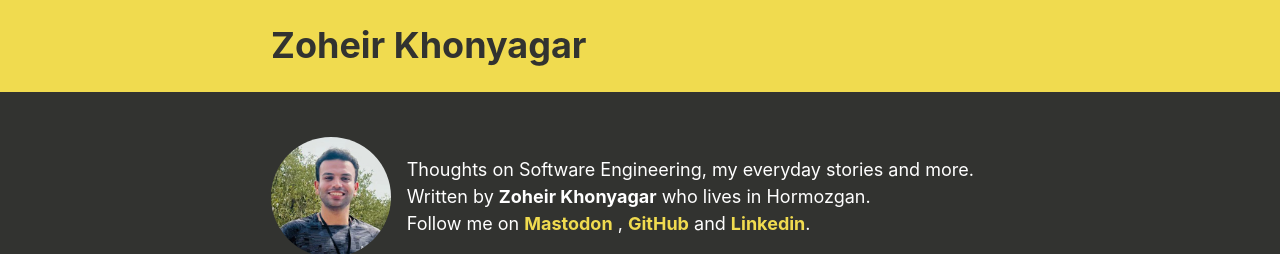
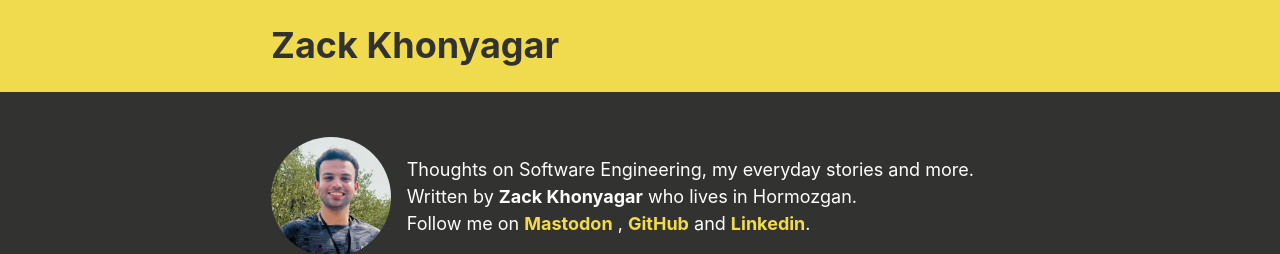
Before and after one commit to zoheirkhonyagar/zoheirkhonyagar.github.io-develop, a Gatsby site: page / in a window 1280 px wide. Shown: the top 254 px of the page. Built offline with nearby package versions, Linux system fonts and the light colour scheme; Gatsby itself is replaced by a stand-in of ours.

Commit message:
faet: changed name

```diff
--- a/gatsby-config.js
+++ b/gatsby-config.js
@@ -1,6 +1,6 @@
 module.exports = {
   siteMetadata: {
-    title: `Zoheir Khonyagar`,
+    title: `Zack Khonyagar`,
     description: `Thoughts on Software Engineering, my everyday things and more.`,
     author: `@zoheirkhonyagar`,
   },
--- a/src/pages/blog/2019-08-24/index.md
+++ b/src/pages/blog/2019-08-24/index.md
@@ -2,7 +2,7 @@
 path: "/hello-friend"
 date: "2019-08-24"
 title: "Hello friend"
-author: "Zoheir Khonyagar"
+author: "Zack Khonyagar"
 ---
 
 > Hello, friend. "Hello, friend". That's lame. Maybe I should give you a name, but that's a slippery slope. You're only in my head. We have to remember that. Shit. It's actually happened, I'm talking to an imaginary person.
--- a/src/pages/blog/2020-06-21/index.md
+++ b/src/pages/blog/2020-06-21/index.md
@@ -2,7 +2,7 @@
 path: "/mongodb-dump-and-restore-quick-and-easy"
 date: "2020-06-21"
 title: "MongoDB dump and restore quick and easy"
-author: "Zoheir Khonyagar"
+author: "Zack Khonyagar"
 ---
 
 First of all before I start writing about MonogDB dump and restore I want to say I'm happy because I decided to write again in the blog.
--- a/src/pages/blog/2023-04-19/index.md
+++ b/src/pages/blog/2023-04-19/index.md
@@ -2,7 +2,7 @@
 path: '/there-will-be-victorious'
 date: '2023-04-19'
 title: 'There will be victorious'
-author: 'Zoheir Khonyagar'
+author: 'Zack Khonyagar'
 ---
 
 It's been a while since last time I posted something here. I've been busy with work most of the time. I just wanted to update this blog but I was postponing it, always.
--- a/src/pages/blog/2023-07-01/index.md
+++ b/src/pages/blog/2023-07-01/index.md
@@ -2,7 +2,7 @@
 path: '/learning-by-doing'
 date: '2023-07-01'
 title: 'Learning by doing '
-author: 'Zoheir Khonyagar'
+author: 'Zack Khonyagar'
 ---
 
 Hello, world!
--- a/src/pages/index.js
+++ b/src/pages/index.js
@@ -10,14 +10,17 @@ import { Link, graphql } from 'gatsby'
 const IndexPage = ({ data }) => (
   <Layout>
     <SEO
-      title="Blog | Zoheir Khonyagar"
+      title="Blog | Zack Khonyagar"
       keywords={[
         `zoheirkhonyagar`,
         `zoheir`,
+        `zack`,
+        `zackkhonyagar`,
         `khonyagar`,
         `زهیر`,
         `خنیاگر`,
         'زهیر خنیاگر',
+        'زک',
       ]}
     />
     <div className="aboutme">
@@ -27,7 +30,7 @@ const IndexPage = ({ data }) => (
       <div className="introduce">
         <p style={{ margin: `0px` }}>
           Thoughts on Software Engineering, my everyday stories and more.
-          Written by <b>Zoheir Khonyagar</b> who lives in Hormozgan.
+          Written by <b>Zack Khonyagar</b> who lives in Hormozgan.
           <br />
           Follow me on{' '}
           <a href="https://mastodon.social/@zoheir" rel="me">
```
Also changed, not shown: 2 other files.
